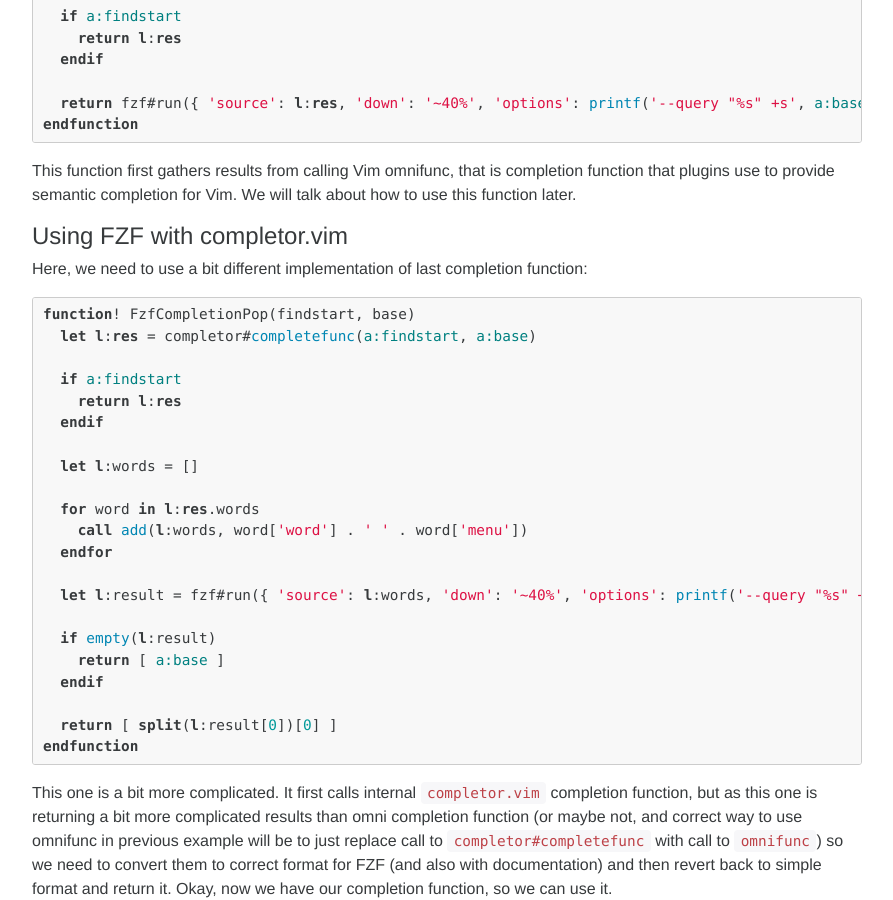
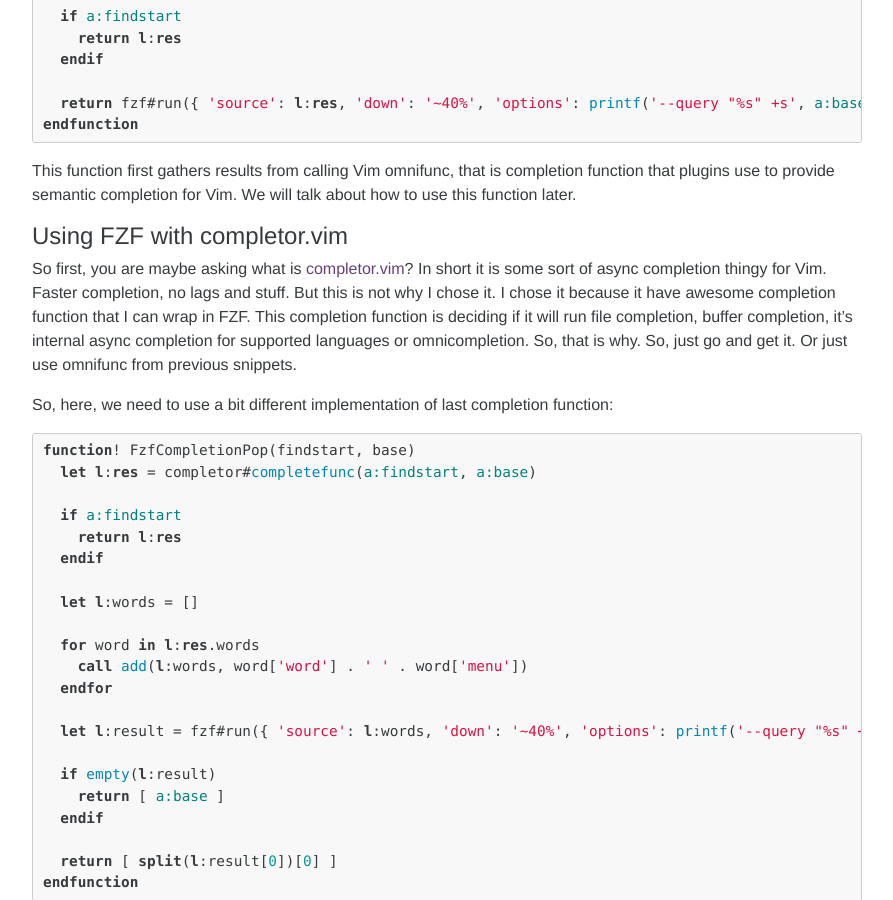
Before and after one commit to deathbeam/deathbeam.github.io, a Jekyll site: the page built from _posts/2017-04-06-Fuzzy-completion-in-Vim.md, in a window 1280 px wide and 900 px high, scrolled down 1228 px. Shown: the whole window, without its empty margins (193-1086 px from the left). Built offline with Jekyll 4.4.1, drawn with Linux system fonts in a browser that asks for light colours; Markdown is read by kramdown in place of the engine named in the settings; comment, search, counter and statistics services are not loaded.

Commit message:
Add info about completor to latest article
Signed-off-by: Tomas Slusny <slusnucky@gmail.com>

````diff
--- a/_posts/2017-04-06-Fuzzy-completion-in-Vim.md
+++ b/_posts/2017-04-06-Fuzzy-completion-in-Vim.md
@@ -59,7 +59,16 @@
 
 #### Using FZF with completor.vim
 
-Here, we need to use a bit different implementation of last completion function:
+So first, you are maybe asking what is
+[completor.vim](https://github.com/maralla/completor.vim)? In short it is some
+sort of async completion thingy for Vim. Faster completion, no lags and stuff.
+But this is not why I chose it. I chose it because it have awesome completion
+function that I can wrap in FZF. This completion function is deciding if it will
+run file completion, buffer completion, it's internal async completion for
+supported languages or omnicompletion. So, that is why. So, just go and get it.
+Or just use omnifunc from previous snippets.
+
+So, here, we need to use a bit different implementation of last completion function:
 
 ```vim
 function! FzfCompletionPop(findstart, base)
````
